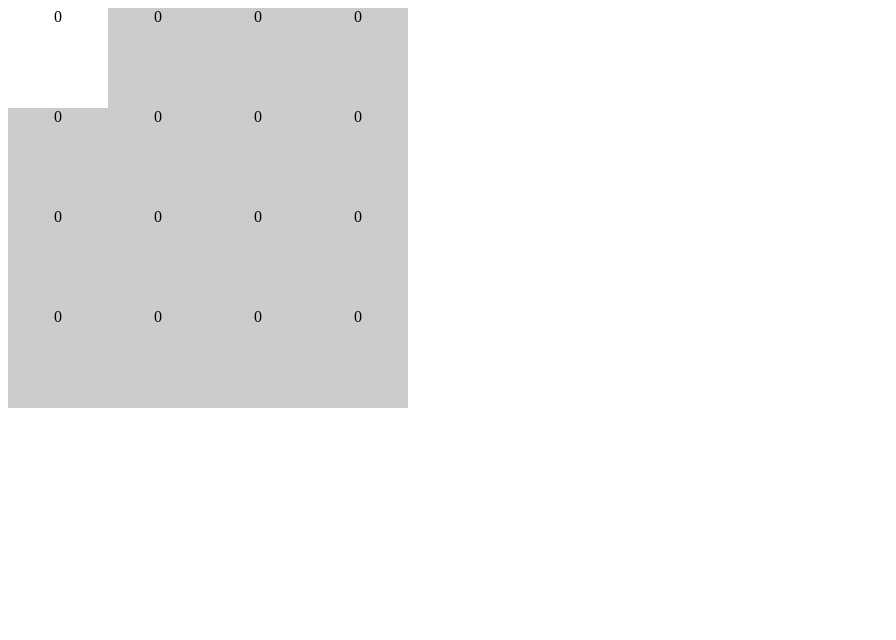
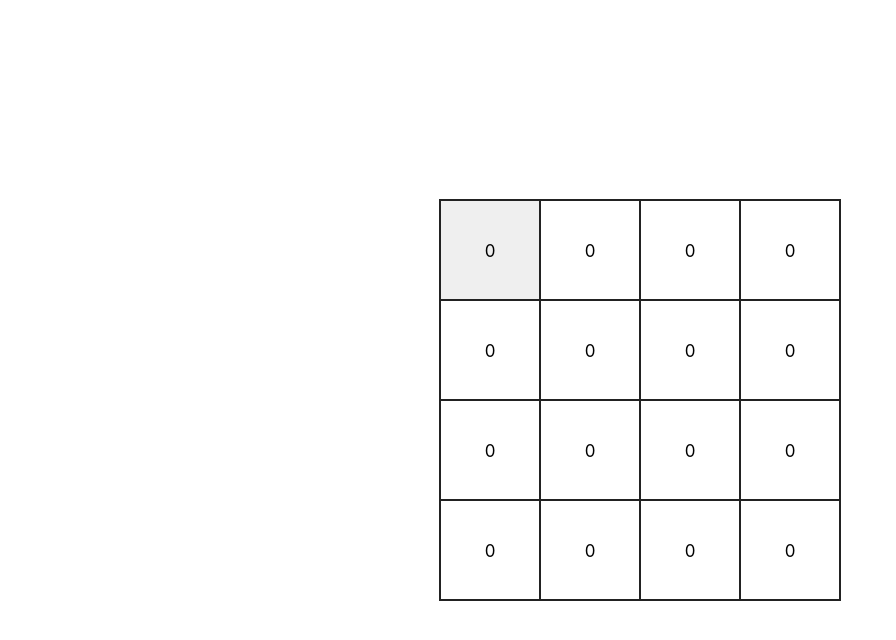
Before and after one commit to kunalbhat/dungeon-game, a plain HTML site: page index.html in a window 1280 px wide. Shown: the whole page, without its empty margins (0-896 px from the left). Drawn offline with Linux system fonts and the light colour scheme.

Commit message:
style board

```diff
--- a/index.html
+++ b/index.html
@@ -1,29 +1,47 @@
 <html>
   <head>
     <style type="text/css">
+      * {
+        box-sizing: border-box;
+      }
+
+      body {
+        font-family: -apple-system, BlinkMacSystemFont, "Segoe UI", Helvetica, Arial, sans-serif, "Apple Color Emoji", "Segoe UI Emoji", "Segoe UI Symbol";
+        font-size: 17px;
+        margin: 0;
+        padding: 0;
+      }
+
       .board {
-        background-color: #ccc;
+        background-color: #fff;
+        border: 1px solid #222;
         display: block;
-        height: 400px;
-        width: 400px;
+        height: 402px;
+        margin: auto;
+        position: fixed;
+        top: 0;
+        right: 0;
+        bottom: 0;
+        left: 0;
+        width: 402px;
       }
 
       .tile {
+        border: 1px solid #222;
         display: inline-block;
         height: 100px;
+        line-height: 100px;
         text-align: center;
         width: 100px;
       }
 
       .tile.active {
-        background-color: white;
+        background-color: #efefef;
       }
     </style>
   </head>
   <body>
-    <div id="board" class="board">
-
-    </div>
+    <div id="board" class="board"></div>
 
     <script type="text/javascript">
       var a = [0,0,0,0,0,0,0,0,0,0,0,0,0,0,0,0];
```
